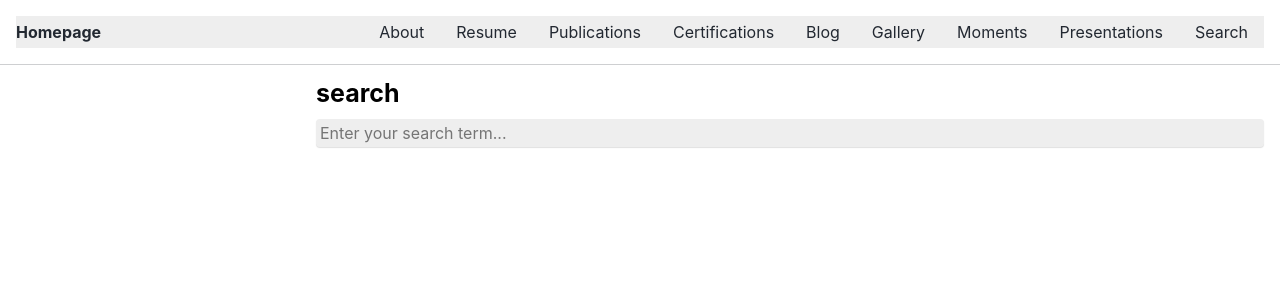
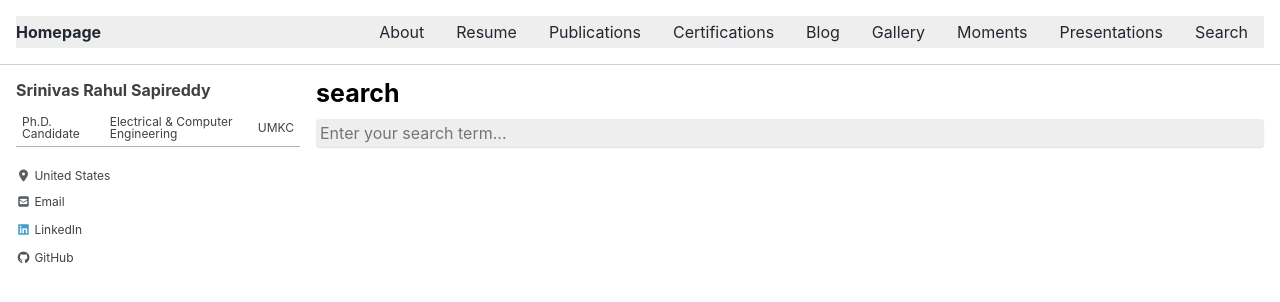
Before and after one commit to srsapireddy/srsapireddy.github.io, a Jekyll site: the page built from _pages/search.md, in a window 1280 px wide and 900 px high. Shown: the top 302 px of the window. Built offline with Jekyll 4.4.1, drawn with Linux system fonts in a browser that asks for light colours; cached includes are drawn as plain includes; nearby versions of some CDN libraries.

Commit message:
Update _config.yml

```diff
--- a/_config.yml
+++ b/_config.yml
@@ -107,13 +107,13 @@ analytics:
 
 # Site Author (Sidebar Bio)
 author:
-  name             :
+  name             : "Srinivas Rahul Sapireddy"
   avatar           :
-  bio              :
-  location         :
-  email            :
-  github           :
-  linkedin         :
+  bio              : "Ph.D. Candidate | Electrical & Computer Engineering | UMKC"
+  location         : "United States"
+  email            : "sapireddysrinivas2020@gmail.com"
+  github           : "srsapireddy"
+  linkedin         : "srsapireddy2020"
   orcid            :
 
 
```
